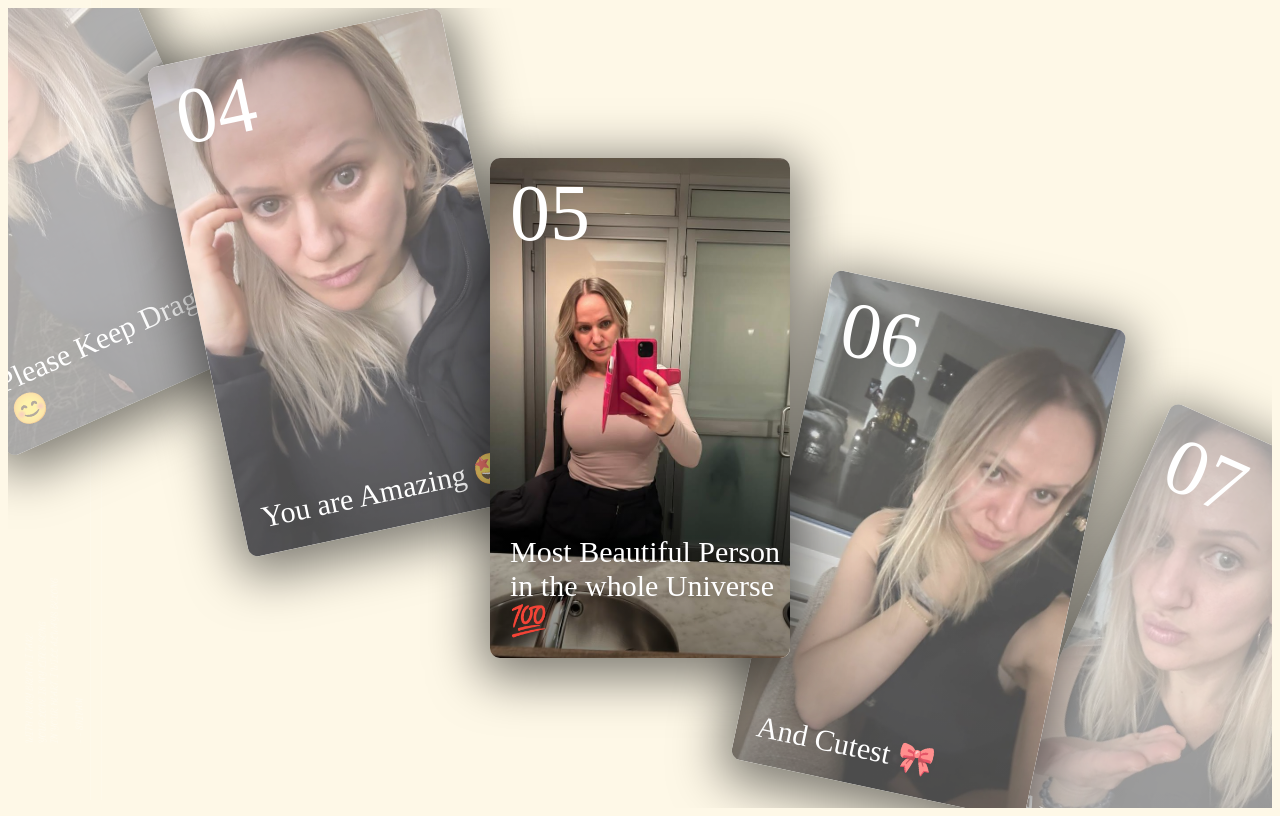
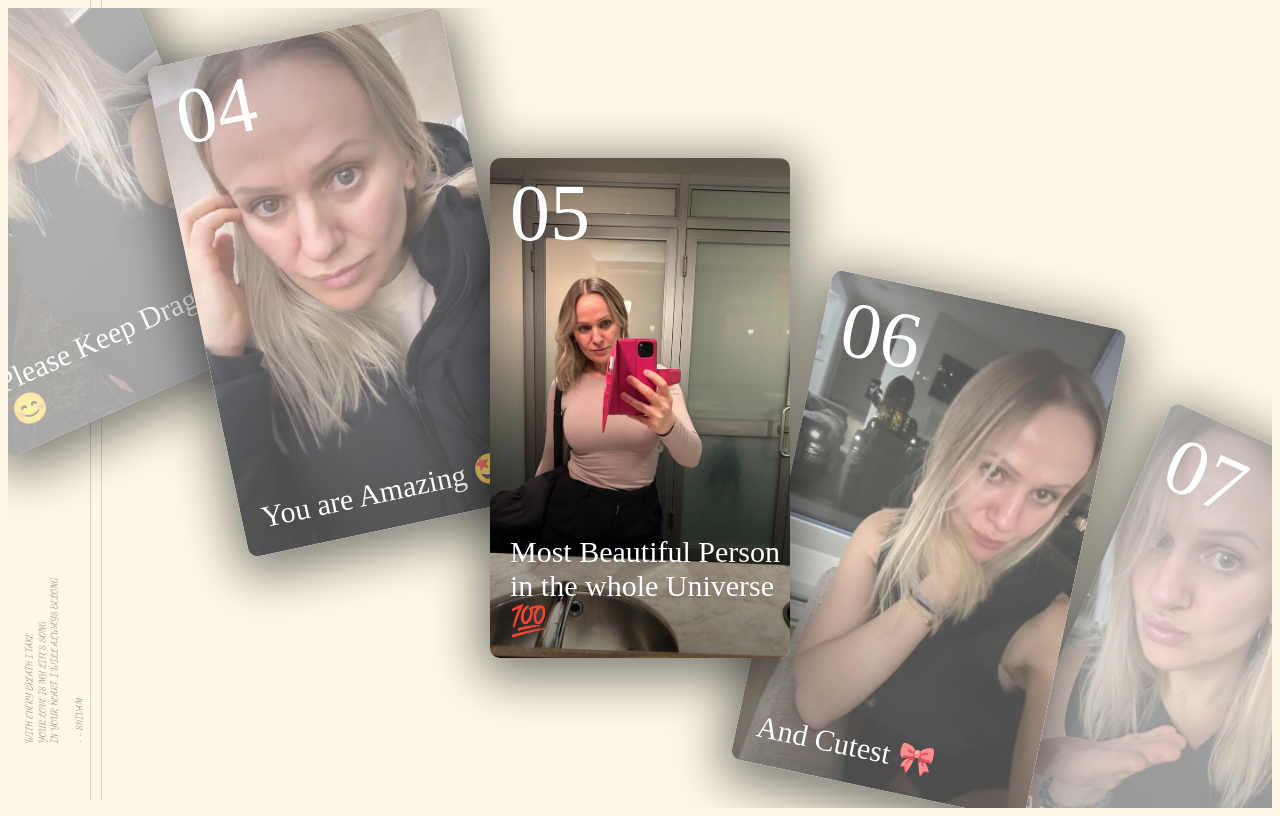
Before and after one commit to mesmerizingmila/baby, a plain HTML site: page index.html in a window 1280 px wide. Drawn offline with Linux system fonts and the light colour scheme.

Commit message:
Update styles.css

```diff
--- a/styles.css
+++ b/styles.css
@@ -105,7 +105,7 @@ body {
     left: 90px;
     width: 10px;
     height: 100%;
-    border: 1px solid #fff;
+    border: 1px solid #000;
     border-top: none;
     border-bottom: none;
     opacity: 0.15;
@@ -114,7 +114,7 @@ body {
     position: absolute;
     bottom: 0;
     left: 30px;
-    color: #fff;
+    color: #000;
     transform-origin: 0% 10%;
     transform: rotate(-90deg);
     font-size: 9px;
```
